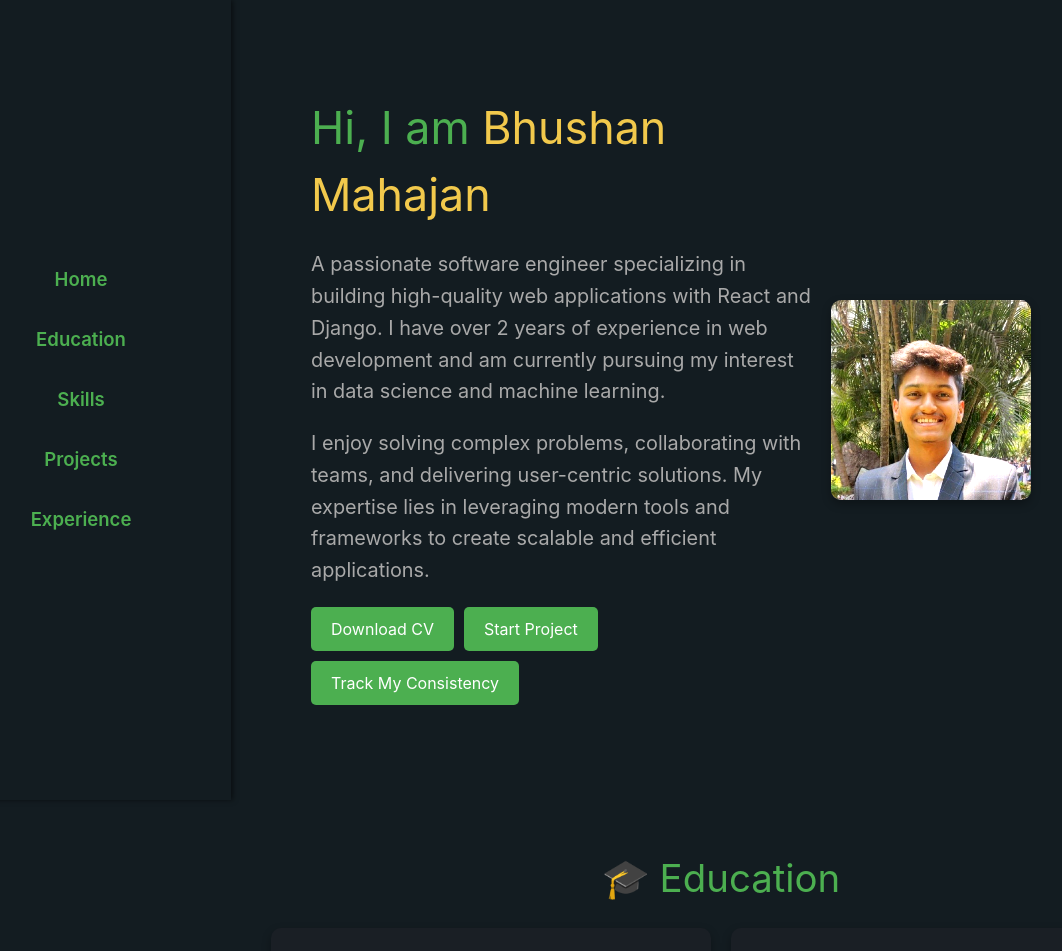
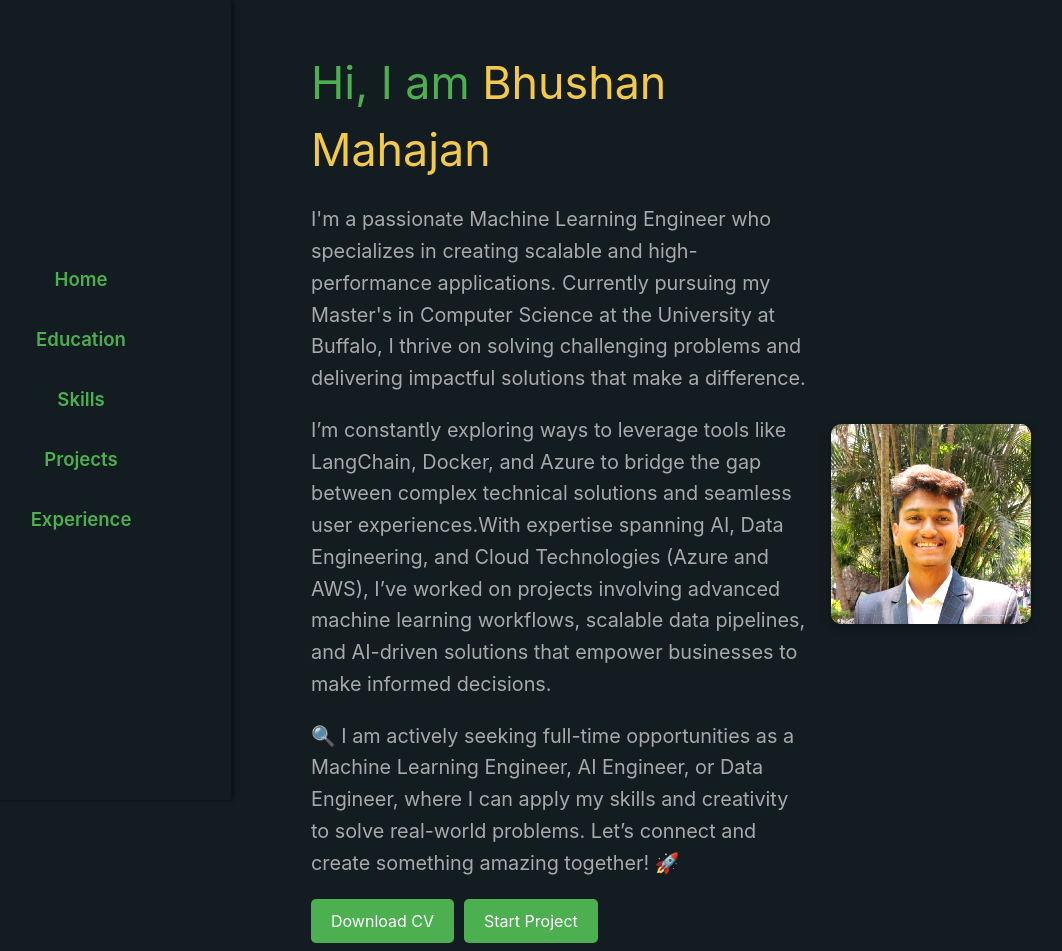
Before and after one commit to Bhushan4829/server-backend, a React (Create React App) app in the folder frontend/: page / in a window 1280 px wide. Shown: the top 951 px of the page, without its empty margins (69-1131 px from the left). Built offline with nearby package versions, Linux system fonts and the light colour scheme.

Commit message:
Home Content Update

```diff
--- a/frontend/src/components/Home.js
+++ b/frontend/src/components/Home.js
@@ -29,13 +29,21 @@ function Home({ navigate }) {
             Hi, I am <span>Bhushan Mahajan</span>
           </h1>
           <p>
-            A passionate software engineer specializing in building high-quality web applications with React and Django.
-            I have over 2 years of experience in web development and am currently pursuing my interest in data science
-            and machine learning.
+            I'm a passionate Machine Learning Engineer who specializes in creating scalable and high-performance applications.
+            Currently pursuing my Master's in Computer Science at the University at Buffalo, I thrive on solving challenging
+            problems and delivering impactful solutions that make a difference.
           </p>
           <p>
-            I enjoy solving complex problems, collaborating with teams, and delivering user-centric solutions. My
-            expertise lies in leveraging modern tools and frameworks to create scalable and efficient applications.
+            I’m constantly exploring ways to leverage tools like LangChain, Docker, and Azure to bridge the gap
+            between complex technical solutions and seamless user experiences.With expertise spanning AI,
+            Data Engineering, and Cloud Technologies (Azure and AWS), I’ve worked on projects involving
+            advanced machine learning workflows, scalable data pipelines, and AI-driven solutions that
+            empower businesses to make informed decisions.
+          </p>
+          <p>
+            🔍 I am actively seeking full-time opportunities as a Machine Learning Engineer, AI Engineer,
+            or Data Engineer, where I can apply my skills and creativity to solve real-world problems.
+            Let’s connect and create something amazing together! 🚀
           </p>
           <div className="buttons">
             <button>Download CV</button>
```
